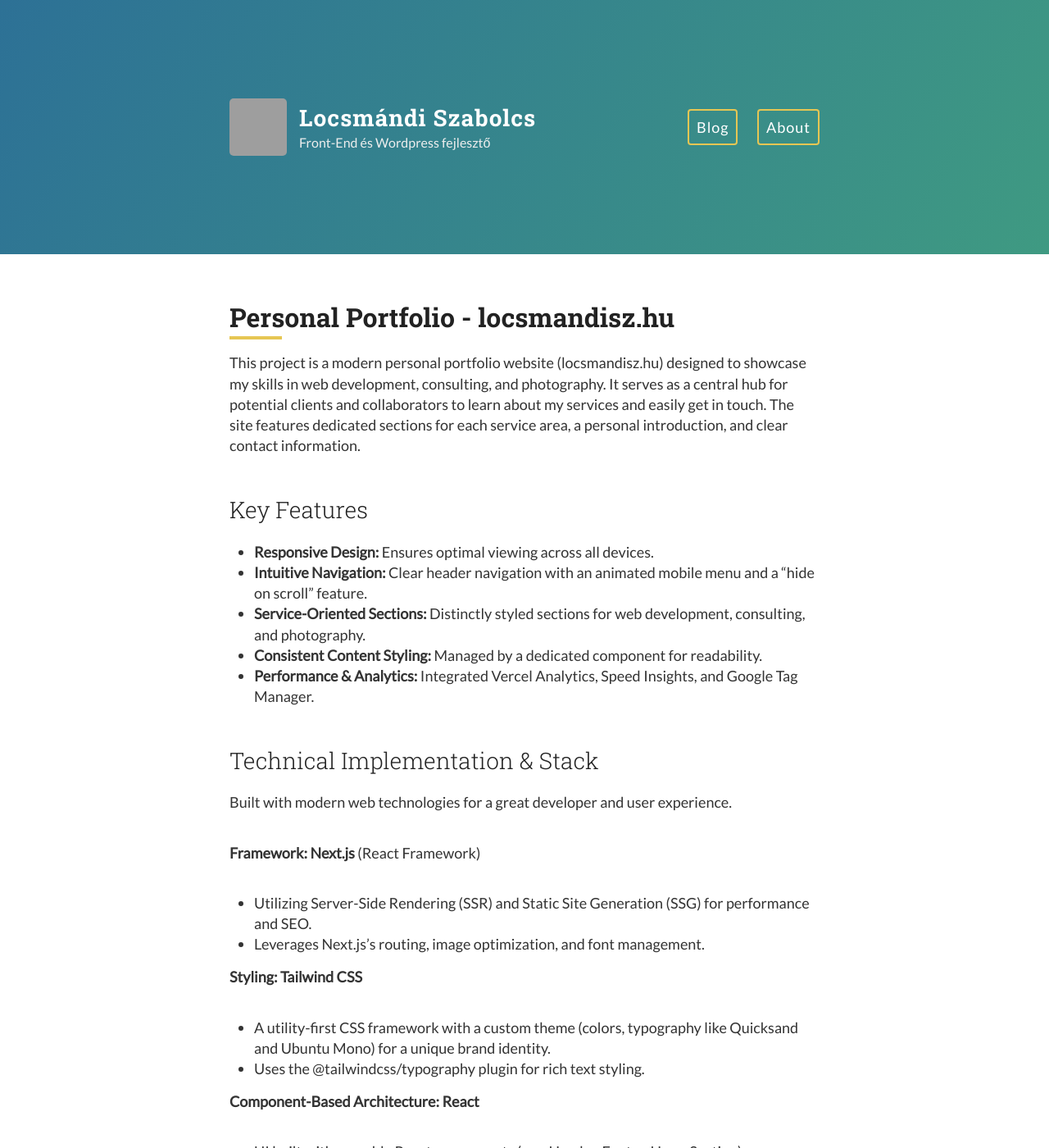
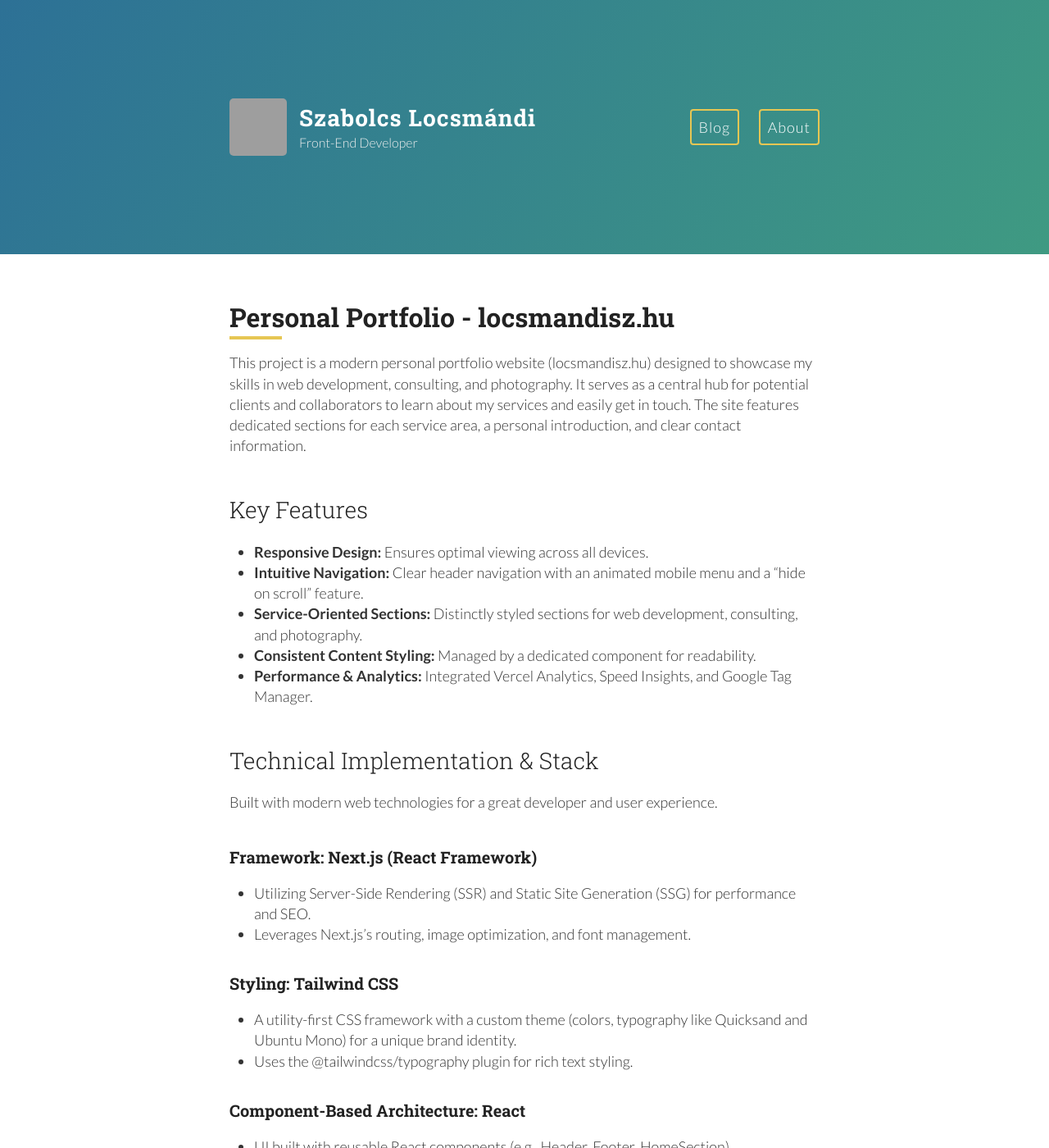
Before and after one commit to lszabolcs/lszabolcs.github.io, a Jekyll site: the page built from _posts/2024-11-10-personal-portfolio-locsmandiszhu.md, in a window 1280 px wide and 1400 px high. Shown: the whole window at 82% size. Built offline with Jekyll 4.4.1, drawn with Linux system fonts in a browser that asks for light colours; comment, search, counter and statistics services are not loaded; some of the changed lines change nothing that is shown; grey boxes are pictures that could not be loaded.

Commit message:
update config fix formatting on locsmandisz post

```diff
--- a/_config.yml
+++ b/_config.yml
@@ -3,10 +3,10 @@
 #
 
 # Name of your site (displayed in the header)
-name: Locsmándi Szabolcs
+name: Szabolcs Locsmándi
 
 # Short bio or description (displayed in the header)
-description: Front-End és Wordpress fejlesztő
+description: Front-End Developer
 
 # URL of your avatar or profile pic (you could use your GitHub profile pic)
 avatar: https://avatars1.githubusercontent.com/u/2702402?v=3&s=460
--- a/_layouts/default.html
+++ b/_layouts/default.html
@@ -9,7 +9,7 @@
       <script src="http://html5shiv.googlecode.com/svn/trunk/html5.js"></script>
     <![endif]-->
 
-    <link href="https://fonts.googleapis.com/css?family=Lato|Roboto+Slab:300,700|Roboto+Mono&subset=latin-ext,latin" rel="stylesheet">
+    <link href="https://fonts.googleapis.com/css?family=Lato:300,700|Roboto+Slab:300,700|Roboto+Mono&subset=latin-ext,latin" rel="stylesheet">
     <link rel="stylesheet" type="text/css" href="{{ site.baseurl }}/style.css?ver=170318.1" />
     <link rel="alternate" type="application/rss+xml" title="{{ site.name }} - {{ site.description }}" href="{{ site.baseurl }}/feed.xml" />
 
--- a/_posts/2024-11-10-personal-portfolio-locsmandiszhu.md
+++ b/_posts/2024-11-10-personal-portfolio-locsmandiszhu.md
@@ -16,30 +16,30 @@ This project is a modern personal portfolio website (locsmandisz.hu) designed to
 ## Technical Implementation & Stack
 Built with modern web technologies for a great developer and user experience.
 
-__Framework: Next.js__ (React Framework)
+### Framework: Next.js (React Framework)
 - Utilizing Server-Side Rendering (SSR) and Static Site Generation (SSG) for performance and SEO.
 - Leverages Next.js's routing, image optimization, and font management.
 
-__Styling: Tailwind CSS__
+### Styling: Tailwind CSS
 - A utility-first CSS framework with a custom theme (colors, typography like Quicksand and Ubuntu Mono) for a unique brand identity.
 - Uses the @tailwindcss/typography plugin for rich text styling.
 
-__Component-Based Architecture: React__
+### Component-Based Architecture: React
 - UI built with reusable React components (e.g., Header, Footer, HomeSection).
 - classnames utility for conditional class rendering.
 
-__Analytics & Tracking:__
+### Analytics & Tracking:
 - Vercel Analytics & Speed Insights.
 - Google Tag Manager (GTM): Self-hosted for advanced tracking, with client-side page view events.
 
-__User Experience Enhancements:__
+### User Experience Enhancements:
 - Dynamic header that responds to scroll direction.
 - Smooth transitions for interactive elements.
 - Sticky section titles for improved context on larger screens.
 
 This project showcases proficiency in building full-stack Next.js applications, crafting UIs with Tailwind CSS, and integrating analytics. The focus was on creating a fast, accessible, and visually appealing site.
 
-## URLs
+## URL's
 - [Locsmandisz.hu](https://locsmandisz.hu/)
 - [Next.js](https://nextjs.org/)
 - [Tailwind CSS](https://tailwindcss.com/)
```
